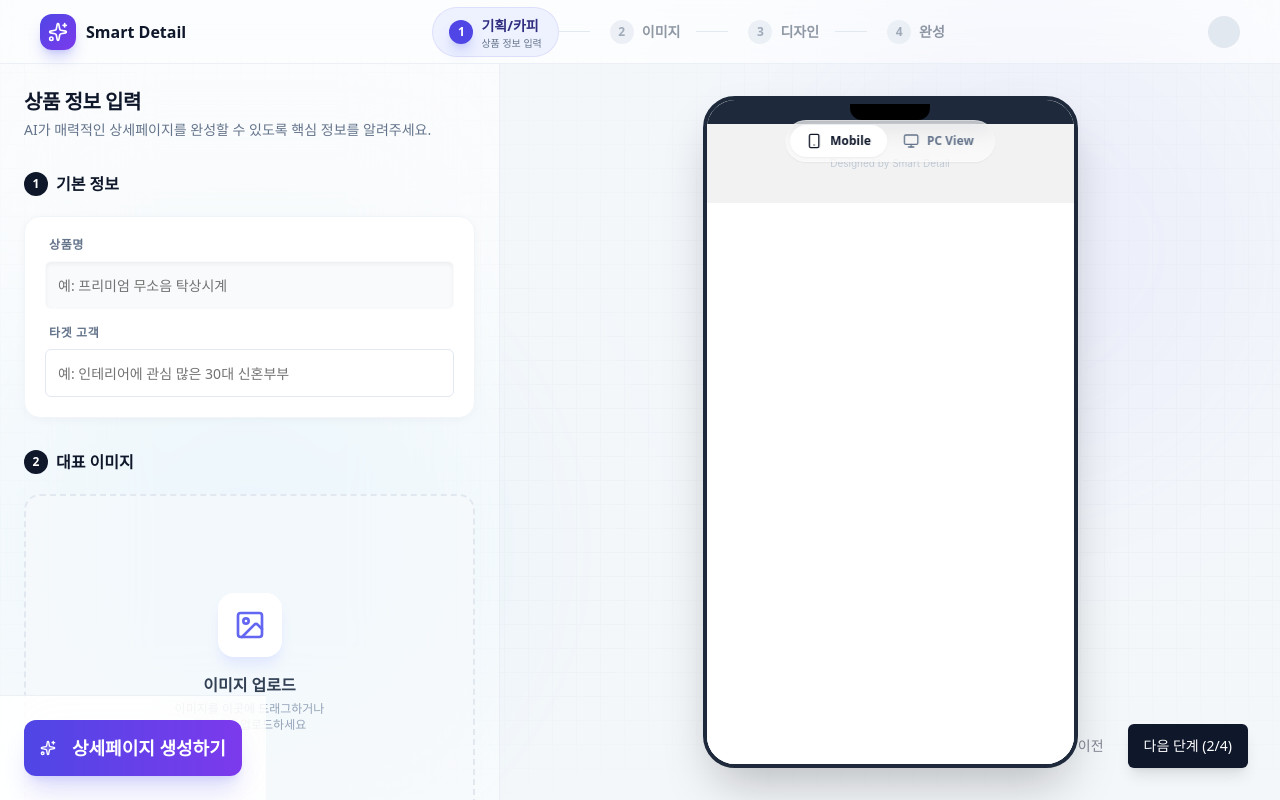
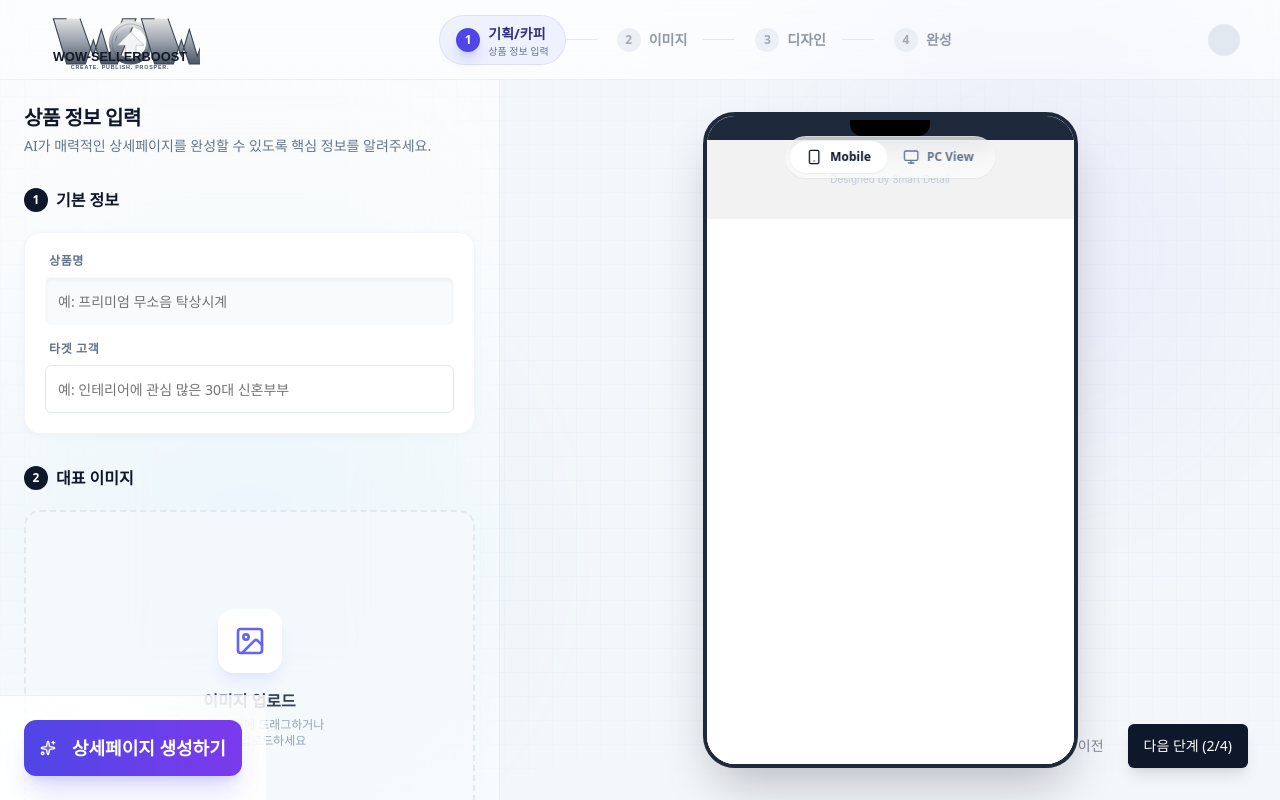
Before and after one commit to seojeongju/wow-prduct-edit, a Next.js app: page / in a window 1280 px wide. Built offline with nearby package versions, Linux system fonts and the light colour scheme.

Commit message:
feat: Update Brand Logo to WOW-SELLERBOOST SVG

```diff
--- a/src/app/page.tsx
+++ b/src/app/page.tsx
@@ -10,6 +10,7 @@ import ImageEditor from '@/components/dashboard/ImageEditor';
 import CopyEditor from '@/components/dashboard/CopyEditor';
 import LayoutEditor from '@/components/dashboard/LayoutEditor';
 import ExportPanel from '@/components/dashboard/ExportPanel';
+import Logo from '@/components/ui/Logo';
 
 export default function Home() {
   const { currentStep, setStep, productData, updateProductData, isLoading, setLoading, generateCopy } = useStore();
@@ -31,12 +32,9 @@ export default function Home() {
       <div className="absolute bottom-0 left-0 w-[500px] h-[500px] bg-sky-500/10 rounded-full blur-[100px] pointer-events-none" />
 
       {/* Header */}
-      <header className="flex-none h-16 px-6 lg:px-10 flex items-center justify-between z-20 border-b border-slate-200/60 bg-white/50 backdrop-blur-md">
+      <header className="flex-none h-20 px-6 lg:px-10 flex items-center justify-between z-20 border-b border-slate-200/60 bg-white/50 backdrop-blur-md">
         <div className="flex items-center gap-2.5">
-          <div className="w-9 h-9 rounded-xl bg-gradient-to-br from-indigo-600 to-violet-600 flex items-center justify-center text-white shadow-lg shadow-indigo-500/30">
-            <Sparkles className="w-5 h-5" />
-          </div>
-          <span className="font-bold text-slate-900">Smart Detail</span>
+          <Logo className="h-16 w-auto" />
         </div>
 
         {/* Stepper (Desktop) */}
--- /dev/null
+++ b/src/components/ui/Logo.tsx
@@ -0,0 +1,50 @@
+import React from 'react';
+
+export default function Logo({ className }: { className?: string }) {
+    return (
+        <svg
+            viewBox="0 0 300 120"
+            fill="none"
+            xmlns="http://www.w3.org/2000/svg"
+            className={className}
+        >
+            <defs>
+                <linearGradient id="silver-gradient" x1="0%" y1="0%" x2="0%" y2="100%">
+                    <stop offset="0%" stopColor="#E2E2E2" />
+                    <stop offset="50%" stopColor="#9CA3AF" />
+                    <stop offset="100%" stopColor="#4B5563" />
+                </linearGradient>
+            </defs>
+
+            {/* Main WOW Text */}
+            <g transform="translate(20, 10)">
+                {/* W (Left) */}
+                <path d="M10 10 L35 80 L50 30 L65 80 L90 10 H115 L80 95 H50 L35 50 L20 95 H-15 L-40 10 H-15"
+                    fill="url(#silver-gradient)" stroke="#374151" strokeWidth="2"
+                    transform="translate(45, 0)" />
+
+                {/* O (Center with Arrow) */}
+                <circle cx="150" cy="55" r="35" fill="none" stroke="url(#silver-gradient)" strokeWidth="12" />
+                <circle cx="150" cy="55" r="35" stroke="#374151" strokeWidth="1" opacity="0.5" />
+
+                {/* Arrow inside O */}
+                <path d="M150 35 L125 60 H140 V75 H160 V60 H175 L150 35Z" fill="#F3F4F6" stroke="#9CA3AF" strokeWidth="1" />
+
+                {/* W (Right) */}
+                <path d="M10 10 L35 80 L50 30 L65 80 L90 10 H115 L80 95 H50 L35 50 L20 95 H-15 L-40 10 H-15"
+                    fill="url(#silver-gradient)" stroke="#374151" strokeWidth="2"
+                    transform="translate(210, 0)" />
+            </g>
+
+            {/* Main Brand Text */}
+            <text x="150" y="100" textAnchor="middle" fontSize="24" fontFamily="Arial, sans-serif" fontWeight="900" fill="#111827">
+                WOW-SELLERBOOST
+            </text>
+
+            {/* Slogan */}
+            <text x="150" y="115" textAnchor="middle" fontSize="10" fontFamily="Arial, sans-serif" fontWeight="600" fill="#4B5563" letterSpacing="1.5">
+                CREATE. PUBLISH. PROSPER.
+            </text>
+        </svg>
+    );
+}
```
